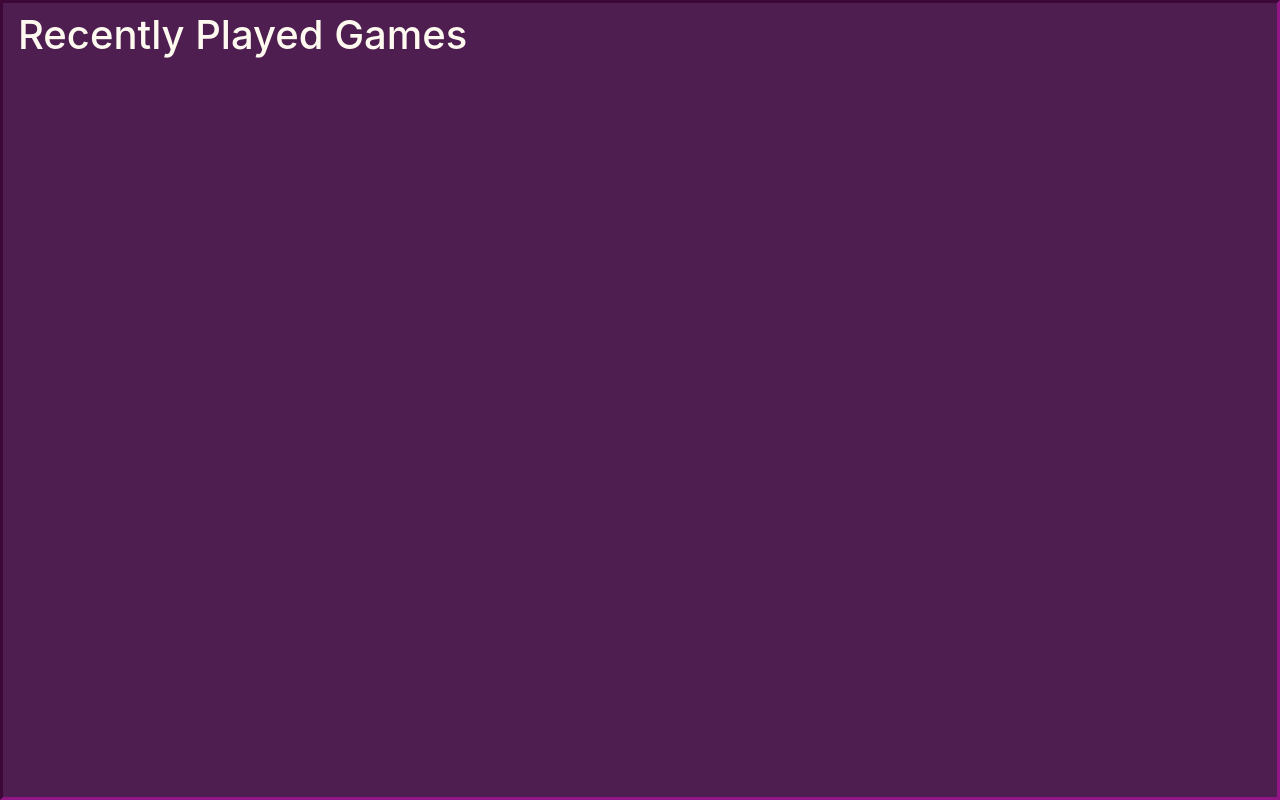
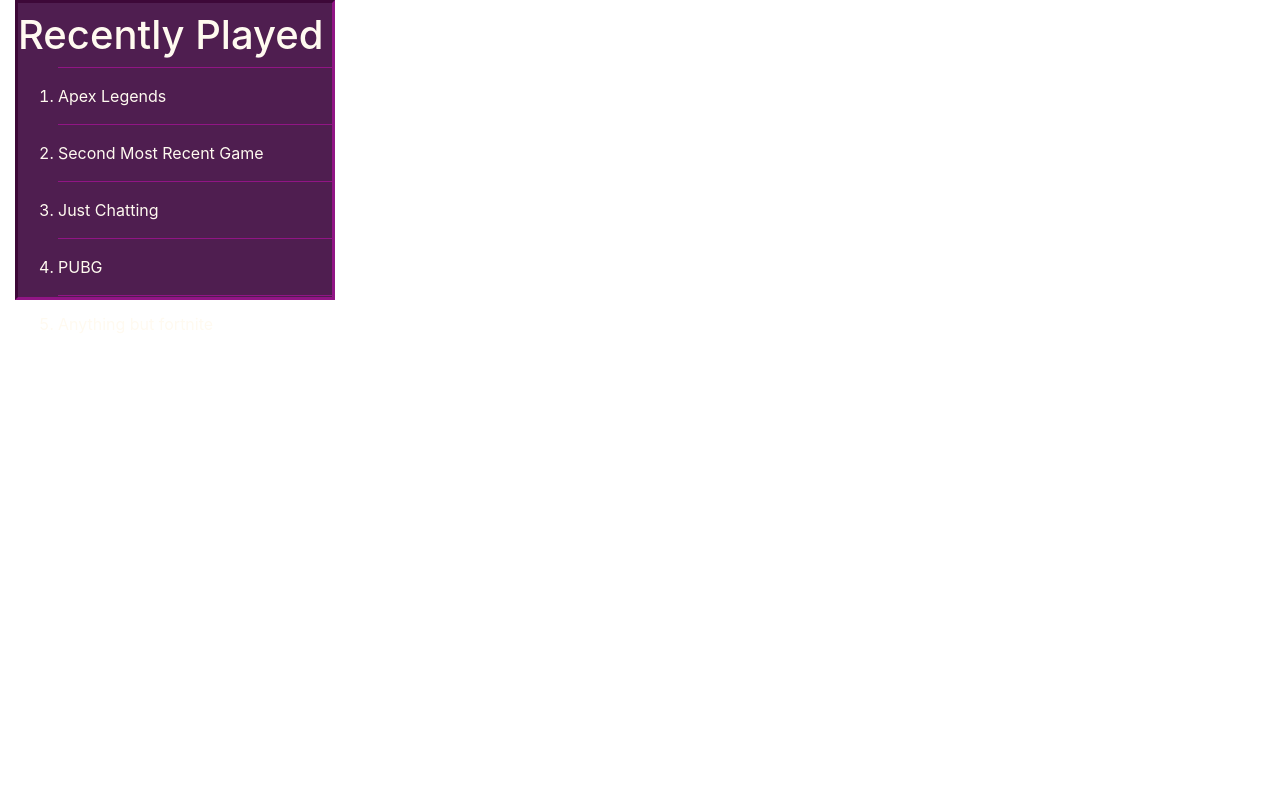
Before and after one commit to Augmented-Software/twitchGamePanel, a website: page index.html in a window 1280 px wide. Drawn offline with nearby package versions, Linux system fonts and the light colour scheme.

Commit message:
improved layout

```diff
--- a/css/styles.scss
+++ b/css/styles.scss
@@ -3,7 +3,21 @@
 $offWhite: floralwhite;
 
 body {
-  background-color: $primaryColor;
-  color: $offWhite;
-  border: 3px inset $secondaryColor;
+  #panelArea {
+    background-color: $primaryColor;
+    border: 3px inset $secondaryColor;
+    max-width: 320px;
+    max-height: 300px;
+
+    h1 {
+      color: $offWhite;
+    }
+
+    ol {
+      li {
+        color: $offWhite;
+        border-top: 1px solid $secondaryColor;
+      }
+    }
+  }
 }
--- a/index.html
+++ b/index.html
@@ -9,8 +9,18 @@
   </head>
 
   <body class='container-fluid justify-content-center'>
-    <h1 class='mx-auto my-2'>Recently Played Games</h1>
+    <div id='panelArea'>
+      <h1 class='mx-auto my-2'>Recently Played</h1>
 
+      <ol class='my-2'>
+        <li class=' py-3 mx-auto'>Apex Legends</li>
+        <li class=' py-3 mx-auto'>Second Most Recent Game</li>
+        <li class=' py-3 mx-auto'>Just Chatting</li>
+        <li class=' py-3 mx-auto'>PUBG</li>
+        <li class=' py-3 mx-auto'>Anything but fortnite</li>
+      </ol>
+
+    </div>
     <!-- jQuery first, then Tether, then Bootstrap JS. -->
     <script src="https://code.jquery.com/jquery-3.3.1.min.js" integrity="sha256-FgpCb/KJQlLNfOu91ta32o/NMZxltwRo8QtmkMRdAu8=" crossorigin="anonymous"></script>
     <script src='https://cdnjs.cloudflare.com/ajax/libs/tether/1.4.4/js/tether.min.js' crossorigin='anonymous'></script>
```
Also changed, not shown: css/styles.css.
